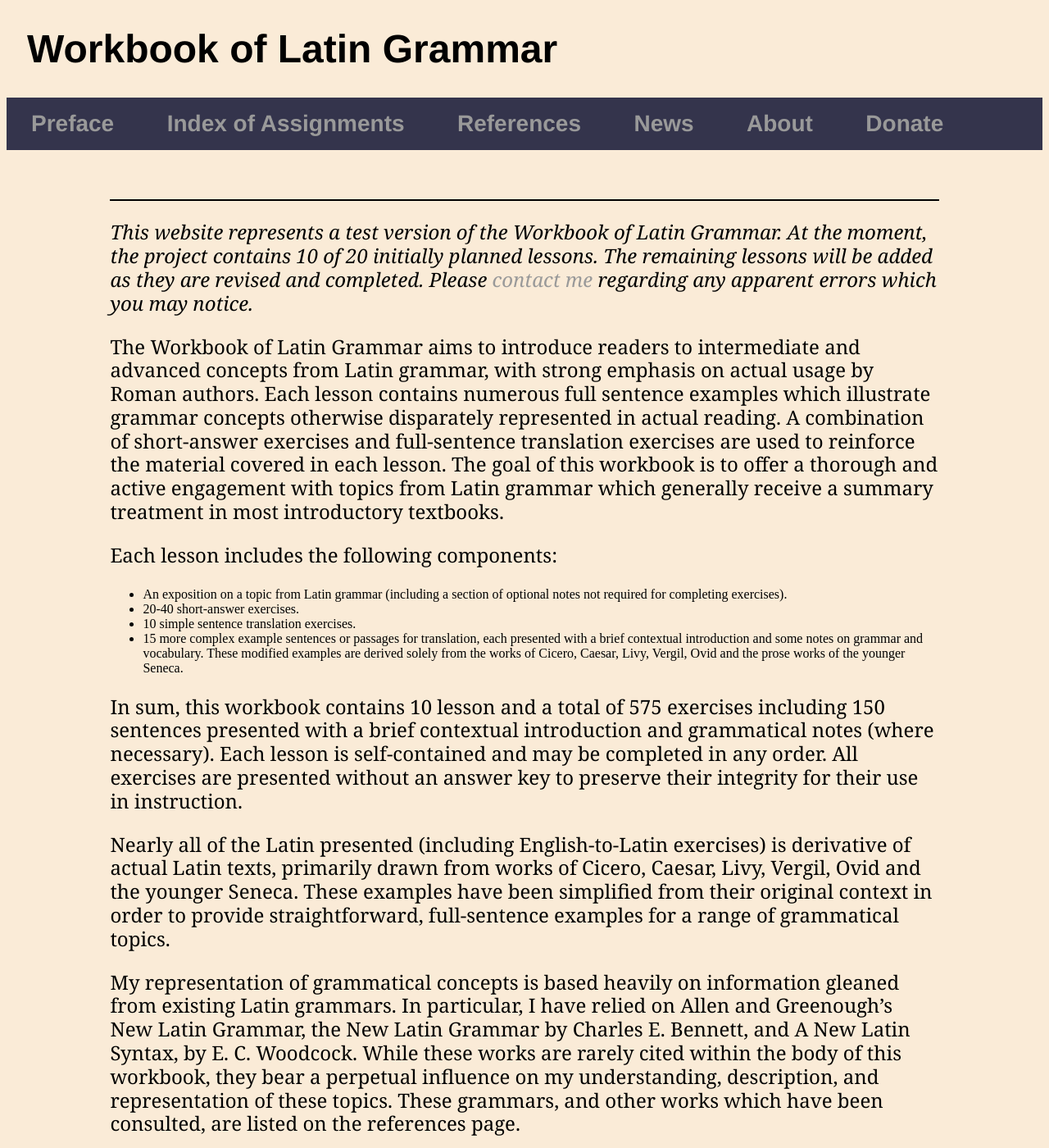
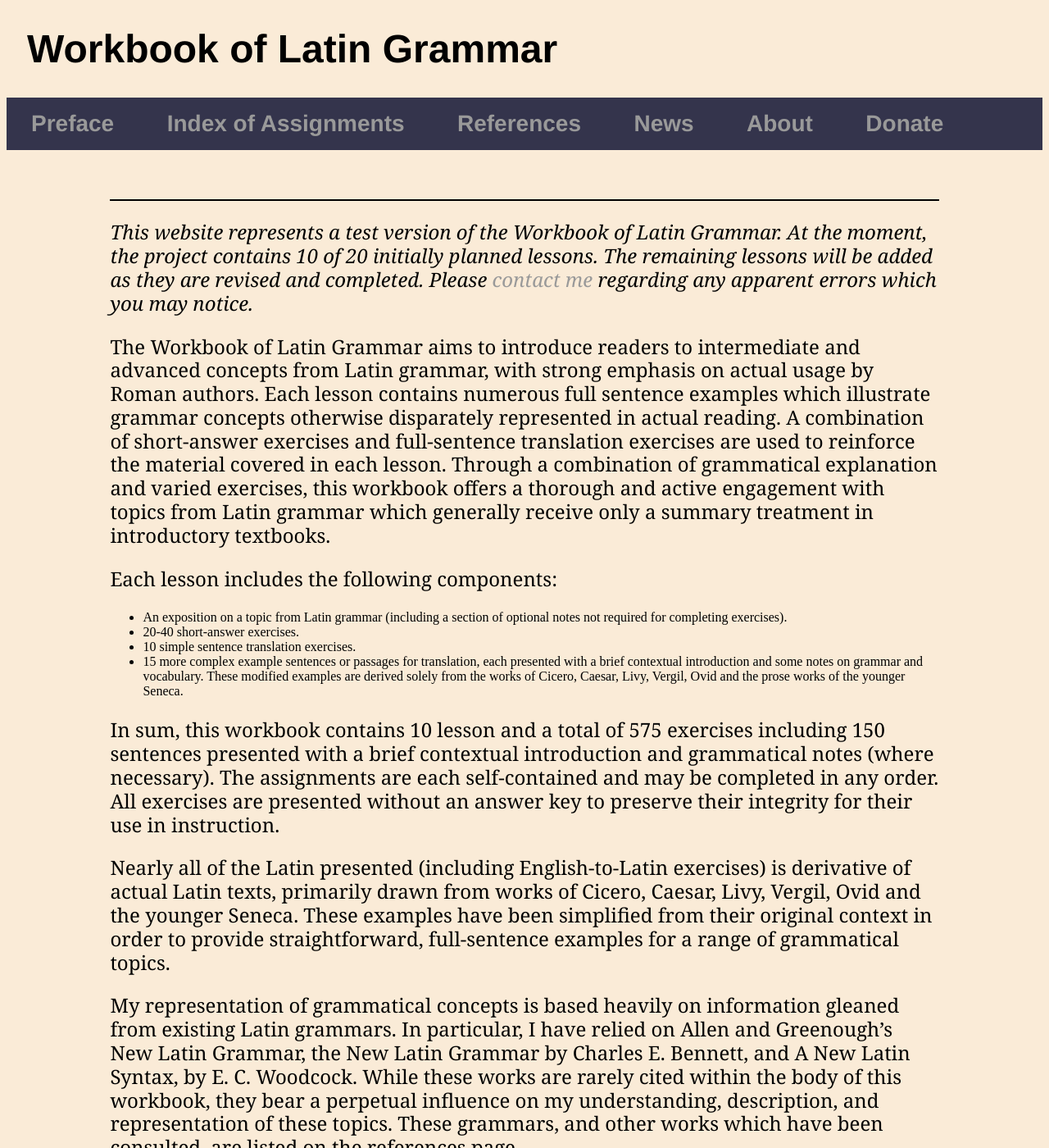
Before and after one commit to AlanCFleming82/AlanCFleming82.github.io, a Jekyll site: the page built from index.html, in a window 1280 px wide and 1400 px high. Shown: the whole window at 82% size. Built offline with Jekyll 4.4.1, drawn with Linux system fonts in a browser that asks for light colours.

Commit message:
Update index.html

```diff
--- a/index.html
+++ b/index.html
@@ -17,9 +17,9 @@ title: Preface to Workbook of Latin Grammar
 	Roman authors. Each lesson contains numerous full sentence examples which illustrate
 	grammar concepts otherwise disparately represented in actual reading. A combination
 	of short-answer exercises and full-sentence translation exercises are used to reinforce
-	the material covered in each lesson. The goal of this workbook is to offer a thorough
-	and active engagement with topics from Latin grammar which generally receive a
-	summary treatment in most introductory textbooks.
+	the material covered in each lesson. Through a combination of grammatical explanation and
+	varied exercises, this workbook offers a thorough and active engagement with topics from
+	Latin grammar which generally receive only a summary treatment in introductory textbooks.
 </p>
 <p>Each lesson includes the following components:</p>
 <ul>
@@ -40,7 +40,7 @@ title: Preface to Workbook of Latin Grammar
 <p>
 	In sum, this workbook contains 10 lesson and a total of 575 exercises including 150
 	sentences presented with a brief contextual introduction and grammatical notes (where
-	necessary). Each lesson is self-contained and may be completed in any order. All
+	necessary). The assignments are each self-contained and may be completed in any order. All
 	exercises are presented without an answer key to preserve their integrity for their use in
 	instruction.
 </p>
```
